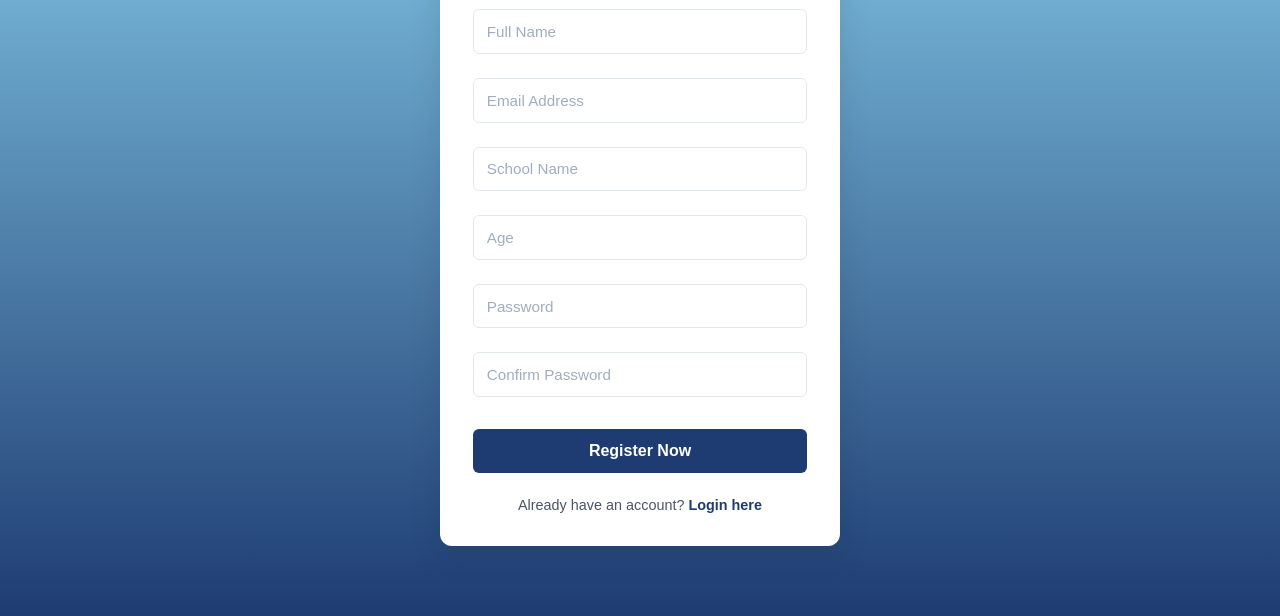
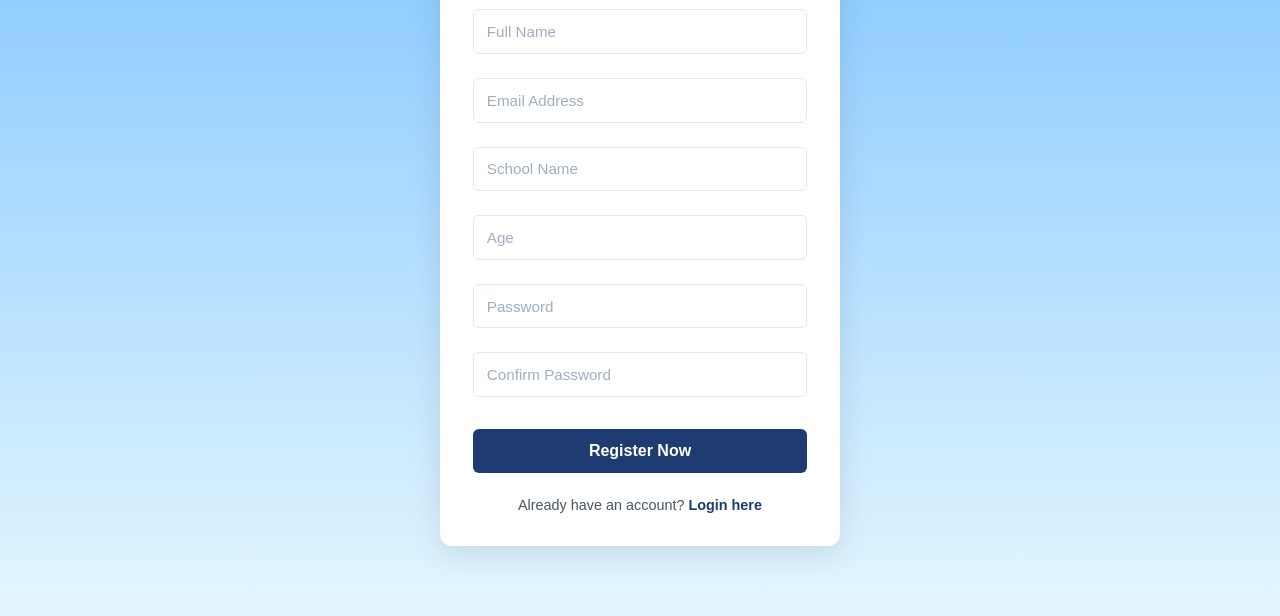
Before and after one commit to LESTTERR/Time2study, a plain HTML site: page register.html in a window 1280 px wide. Shown: the part 184-800 px from the top of the page. Drawn offline with Linux system fonts and the light colour scheme; files that its build step writes are made by us from their sources.

Commit message:
Update register.html

```diff
--- a/register.html
+++ b/register.html
@@ -24,7 +24,7 @@
       display: flex;
       align-items: center;
       justify-content: center;
-      background: linear-gradient(180deg, var(--sky-blue), var(--dark-blue));
+      background: linear-gradient(180deg, #79c2ff, rgb(228 246 255));
       font-family: 'Segoe UI', Tahoma, Geneva, Verdana, sans-serif;
       padding: 20px;
     }
```
